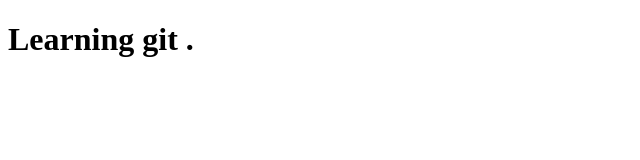
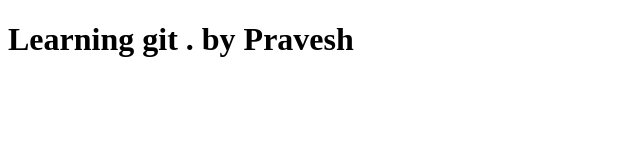
Before and after one commit to praveshkumar1/Lets-Learn-Git, a plain HTML site: page index.html in a window 1280 px wide. Shown: the whole page, without its empty margins (0-640 px from the left). Drawn offline with Linux system fonts and the light colour scheme.

Commit message:
added something in index.html

```diff
--- a/index.html
+++ b/index.html
@@ -7,6 +7,6 @@
     <title>Document</title>
 </head>
 <body>
-    <h1>Learning git .</h1>
+    <h1>Learning git . by Pravesh </h1>
 </body>
 </html>
```
